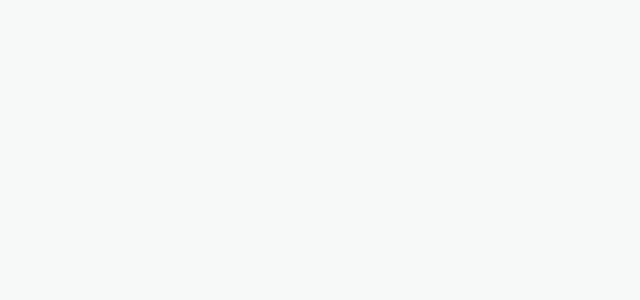
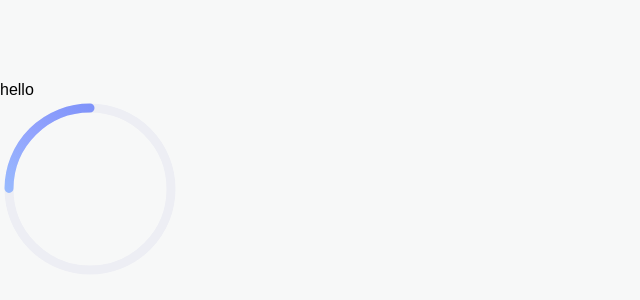
Before and after one commit to Jeong-WonSeok/Salus, a React (Create React App) app in the folder FrontEnd/: page /kiosk in a window 1280 px wide. Shown: the top 300 px of the page, without its empty margins (0-640 px from the left). Built offline with nearby package versions, Linux system fonts and the light colour scheme.

Commit message:
WW-feature: Chart

```diff
--- a/FrontEnd/package.json
+++ b/FrontEnd/package.json
@@ -3,6 +3,8 @@
   "version": "0.1.0",
   "private": true,
   "dependencies": {
+    "@emotion/react": "^11.9.3",
+    "@emotion/styled": "^11.9.3",
     "@reduxjs/toolkit": "^1.8.3",
     "@testing-library/jest-dom": "^5.16.4",
     "@testing-library/react": "^13.3.0",
--- a/FrontEnd/src/components/RoundChart.js
+++ b/FrontEnd/src/components/RoundChart.js
@@ -1,16 +1,63 @@
-import React from 'react';
-import styled from 'styled-components';
+import React from "react";
+// import styled from "styled-components";
+import styled from "@emotion/styled";
+const Div = styled.div`
+  width: ${props => props.roundWidth ? props.roundWidth : "180px"};
+  height: ${props => props.roundHeight ? props.roundHeight : "180px"};
+`
+const TextDiv = styled.div`
 
-const RoundDiv = styled.div`
-  background: conic-gradient(#8b22ff 0% 25%, #ffc33b 25% 56%, #21f3d6 56% 100%);
+`
+const Svg = styled.svg`
+  transform: rotate(-90deg);
 
 `
 
-const RoundChart = () => {
+const Circle = styled.circle`
+  animation: circle-fill-animation 2s infinite;
+  stroke-linecap: round;
+
+  @keyframes circle-fill-animation {
+    0% {
+      stroke-dashoffset: -${2 * Math.PI * 90};
+    }
+    100% {
+      stroke-dashoffset: -${2 * Math.PI * 90 *0.75};
+    }
+  }
+`;
+const RoundChart = ({roundRatio = 1, roundWidth = "180px", roundHeight = "180px", colorGradient=["#9DCEFF", "#92A3FD", "#6e85f7"]}) => {
+  const KEY = Date.now()
+
   return (
-    <RoundDiv>
-      hello
-    </RoundDiv>
+    <Div roundHeight={roundHeight} roundWidth={roundWidth}>
+      <TextDiv>hello</TextDiv>
+      <Svg viewBox="0 0 200 200">
+        <linearGradient id={`linearColors${KEY}`} x1="0" y1="0" x2="1" y2="1">
+          <stop offset="0%" stopColor={colorGradient[0]}></stop>
+          <stop offset="50%" stopColor={colorGradient[1]}></stop>
+          <stop offset="100%" stopColor={colorGradient[2]}></stop>
+        </linearGradient>
+        <circle
+          cx="100"
+          cy="100"
+          r="90"
+          fill="none"
+          strokeWidth="10"
+          stroke="#EDEEF4"
+        />
+        <Circle
+          cx="100"
+          cy="100"
+          r="90"
+          fill="none"
+          strokeWidth="10"
+          stroke={`url(#linearColors${KEY})`}
+          strokeDasharray={`${2 * Math.PI * 90 * 1}`}
+
+        />
+      </Svg>
+    </Div>
   );
 };
 
--- a/FrontEnd/src/pages/KioskMainPage.js
+++ b/FrontEnd/src/pages/KioskMainPage.js
@@ -1,10 +1,12 @@
 import React from 'react';
 import { Fragment } from 'react';
+import RoundChart from './../components/RoundChart';
 
 const KioskMainPage = () => {
   return (
     <Fragment>
-
+      <RoundChart roundRatio={0.9} roundWidth = "180px" roundHeight = "180px" colorGradient={["#9DCEFF", "#92A3FD", "#6e85f7"]}>
+      </RoundChart>
     </Fragment>
   );
 };
```
Also changed, not shown: 1 other file (tests, documents, lock files or other folders).
